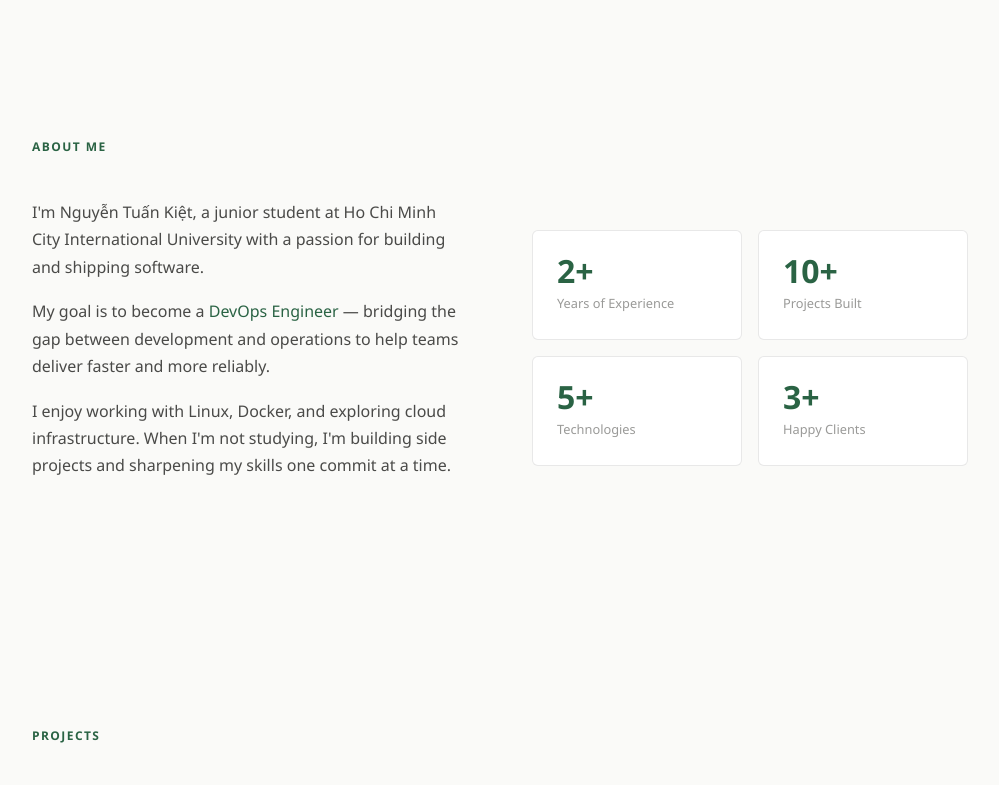
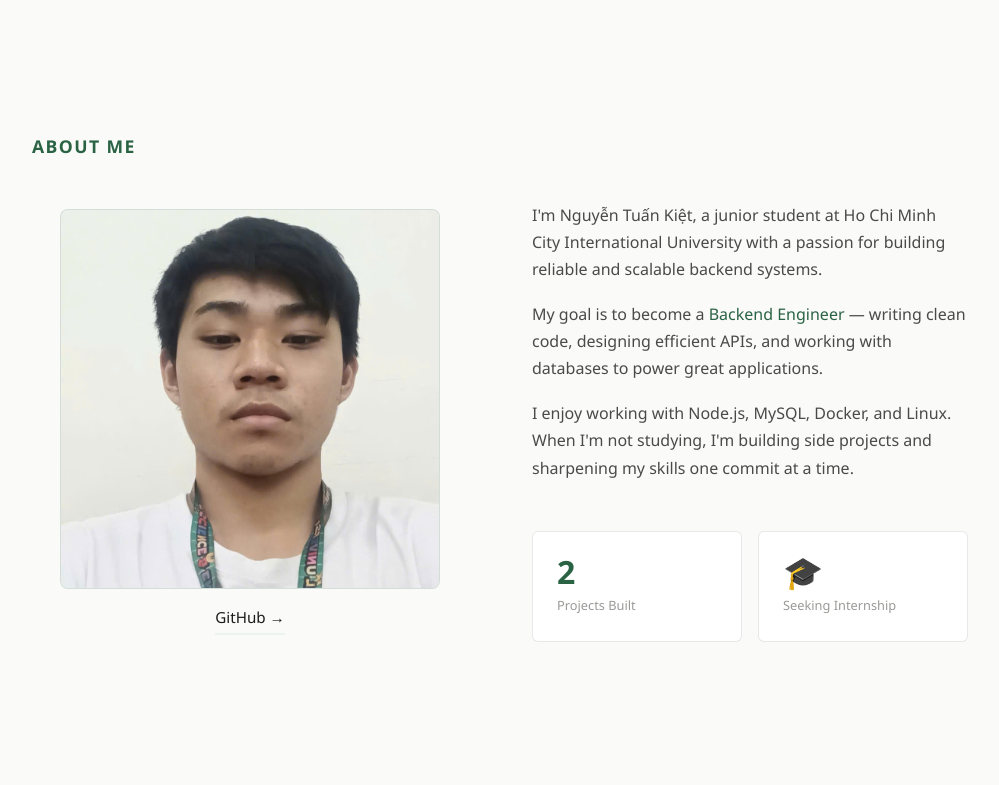
Before and after one commit to NTK0611/My-Portfolio, a plain HTML site: page frontend/index.html in a window 1280 px wide. Shown: the part 780-1565 px from the top of the page, without its empty margins (140-1139 px from the left). Drawn offline with Linux system fonts and the light colour scheme.

Commit message:
Design the frontend information

```diff
--- a/frontend/css/style.css
+++ b/frontend/css/style.css
@@ -36,7 +36,7 @@ nav {
   z-index: 100;
 }
 .logo { font-weight: 700; font-size: 1.1rem; }
-.nav-links { list-style: none; display: flex; gap: 2rem; }
+.nav-links { list-style: none; display: flex; gap: 2rem; align-items: center; }
 .nav-links a {
   text-decoration: none;
   color: var(--ink-mid);
@@ -57,6 +57,7 @@ nav {
   color: #ffffff !important;
   font-size: 0.875rem;
 }
+
 /* ── SECTIONS ── */
 section {
   max-width: var(--max-w);
@@ -65,9 +66,9 @@ section {
 }
 .section-header { margin-bottom: 2.5rem; }
 .section-label {
-  font-size: 0.75rem;
-  font-weight: 600;
-  letter-spacing: 0.12em;
+  font-size: 1.1rem;
+  font-weight: 700;
+  letter-spacing: 0.08em;
   text-transform: uppercase;
   color: var(--accent);
 }
@@ -132,6 +133,26 @@ section {
   grid-template-columns: 1fr 1fr;
   gap: 4rem;
   align-items: center;
+}
+.about-img {
+  width: 100%;
+  aspect-ratio: 1;
+  max-width: 380px;
+  border-radius: 8px;
+  overflow: hidden;
+  border: 1px solid var(--border);
+  background: var(--accent-light);
+}
+.about-img img {
+  width: 100%;
+  height: 100%;
+  object-fit: cover;
+  object-position: center top;
+}
+.about-right {
+  display: flex;
+  flex-direction: column;
+  gap: 2rem;
 }
 .about-text p {
   color: var(--ink-mid);
@@ -205,12 +226,12 @@ section {
   gap: 2.5rem;
 }
 .skill-group h4 {
-  font-size: 0.75rem;
+  font-size: 1rem;
   text-transform: uppercase;
-  letter-spacing: 0.1em;
-  color: var(--ink-light);
+  letter-spacing: 0.08em;
+  color: var(--ink-mid);
   margin-bottom: 1rem;
-  font-weight: 600;
+  font-weight: 700;
 }
 .skill-group ul { list-style: none; }
 .skill-group li {
@@ -313,6 +334,23 @@ footer {
   }
   .nav-links.open { display: flex; }
   .hamburger { display: block; }
-  .about-grid { grid-template-columns: 1fr; gap: 2.5rem; }
+  .about-grid { grid-template-columns: 1fr; gap: 2rem; }
+  .about-img { max-width: 100%; aspect-ratio: 1; }
   section { padding: 5rem 1.25rem; }
 }
+.about-img-wrapper {
+  display: flex;
+  flex-direction: column;
+  align-items: center;
+  gap: 1rem;
+}
+.github-link {
+  text-decoration: none;
+  color: var(--ink);
+  font-weight: 500;
+  font-size: 0.95rem;
+  border-bottom: 2px solid var(--accent-light);
+  padding-bottom: 2px;
+  transition: color 0.2s, border-color 0.2s;
+}
+.github-link:hover { color: var(--accent); border-color: var(--accent); }
--- a/frontend/index.html
+++ b/frontend/index.html
@@ -16,7 +16,7 @@
       <li><a href="#projects">Projects</a></li>
       <li><a href="#skills">Skills</a></li>
       <li><a href="#contact">Contact</a></li>
-      <li class="login-link"><a href="pages/login.html" class="btn-primary" style="padding: 0.4rem 1rem;">Login</a></li>
+      <li class="login-link"><a href="pages/login.html" class="btn-primary" style="padding: 0.4rem 1rem; color: #ffffff;">Login</a></li>
     </ul>
     <button class="hamburger" id="hamburger">&#9776;</button>
   </nav>
@@ -24,9 +24,9 @@
   <!-- HERO -->
   <section id="hero">
     <div class="hero-content">
-      <p class="hero-eyebrow">Software Developer</p>
-      <h1>Hi, I'm <span class="accent">Nguyễn Tuấn Kiệt</span></h1>
-      <p class="tagline">I'm currently a junior student at Ho Chi Minh City International University</p>
+      <p class="hero-eyebrow">Intern Backend Developer</p>
+      <h1>Hi, Welcome to my <span class="accent">Portfolio</span></h1>
+      <p class="tagline">Hi, you can call me Kiệt . I'm Passionate about backend development and cloud infrastructure. I'm currently seeking for internship opportunities.</p>
       <div class="hero-cta">
         <a href="#projects" class="btn-primary">See My Work</a>
         <a href="#contact" class="btn-outline">Contact Me</a>
@@ -40,29 +40,35 @@
       <span class="section-label">About Me</span>
     </div>
     <div class="about-grid">
-      <div class="about-text fade-in">
-        <p>I'm Nguyễn Tuấn Kiệt, a junior student at Ho Chi Minh City International University with a passion for building and shipping software.</p>
-        <p>My goal is to become a <span class="accent">DevOps Engineer</span> — bridging the gap between development and operations to help teams deliver faster and more reliably.</p>
-        <p>I enjoy working with Linux, Docker, and exploring cloud infrastructure. When I'm not studying, I'm building side projects and sharpening my skills one commit at a time.</p>
+
+      <!-- LEFT: Photo -->
+      <div class="about-img-wrapper fade-in">
+       <div class="about-img">
+        <img src="assets/images/avatar.jpg" alt="Nguyễn Tuấn Kiệt" />
+       </div>
+        <a href="https://github.com/NTK0611" target="_blank" class="github-link">
+    GitHub →
+        </a>
       </div>
-      <div class="about-stats">
+      <!-- RIGHT: Text + Stats -->
+      <div class="about-right">
+        <div class="about-text fade-in">
+           <p>I'm Nguyễn Tuấn Kiệt, a junior student at Ho Chi Minh City International University with a passion for building reliable and scalable backend systems.</p>
+           <p>My goal is to become a <span class="accent">Backend Engineer</span> — writing clean code, designing efficient APIs, and working with databases to power great applications.</p>
+           <p>I enjoy working with Node.js, MySQL, Docker, and Linux. When I'm not studying, I'm building side projects and sharpening my skills one commit at a time.</p>
+        </div>
+        <div class="about-stats">
         <div class="stat-card fade-in">
-          <div class="stat-number">2+</div>
-          <div class="stat-label">Years of Experience</div>
-        </div>
+         <div class="stat-number">2</div>
+         <div class="stat-label">Projects Built</div>
+         </div>
         <div class="stat-card fade-in">
-          <div class="stat-number">10+</div>
-          <div class="stat-label">Projects Built</div>
-        </div>
-        <div class="stat-card fade-in">
-          <div class="stat-number">5+</div>
-          <div class="stat-label">Technologies</div>
-        </div>
-        <div class="stat-card fade-in">
-          <div class="stat-number">3+</div>
-          <div class="stat-label">Happy Clients</div>
+         <div class="stat-number">🎓</div>
+         <div class="stat-label">Seeking Internship</div>
+         </div>
         </div>
       </div>
+
     </div>
   </section>
 
@@ -130,6 +136,7 @@
       <div class="skill-group fade-in">
         <h4>Tools & Technologies</h4>
         <ul>
+          <li>Node.js</li>
           <li>Linux</li>
           <li>Docker</li>
           <li>Git & GitHub</li>
@@ -162,7 +169,7 @@
       <button type="submit" class="btn-primary">Send Message</button>
     </form>
     <div class="contact-links fade-in">
-      <a href="mailto:nguyentuankietiu@gmail.com">nguyentuankietiu@gmail.com</a>
+
       <a href="https://github.com/NTK0611" target="_blank">GitHub</a>
     </div>
   </section>
```
Also changed, not shown: frontend/assets/images/avatar.jpg (added).
